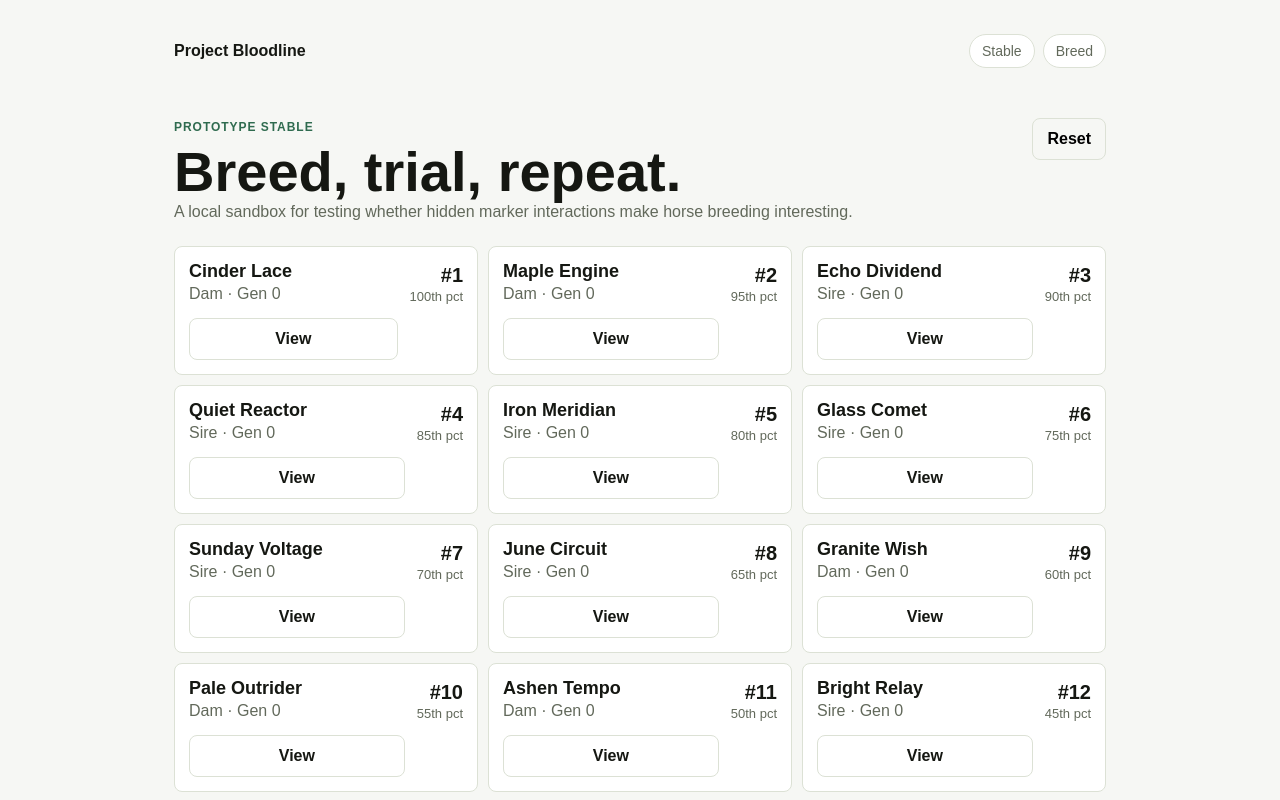
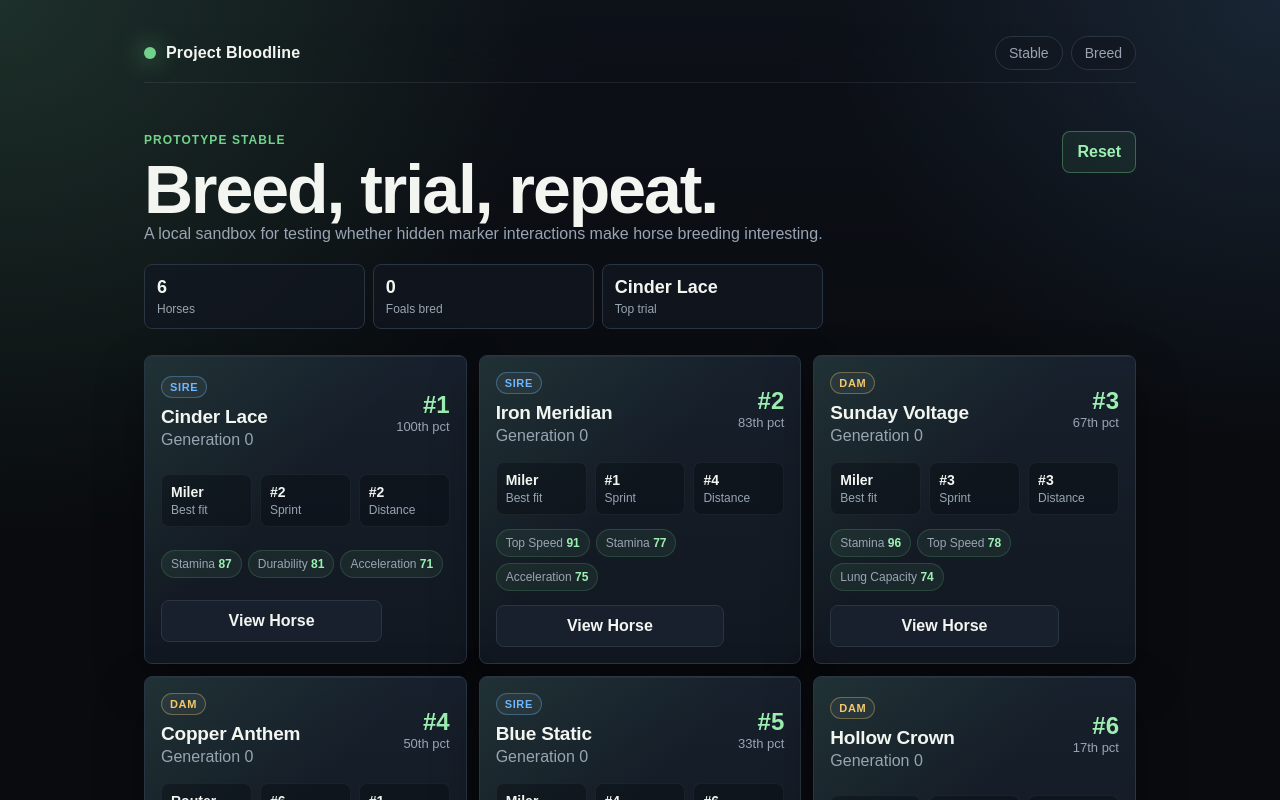
Before and after one commit to Colton12-DDSd/Project_Bloodline, a Next.js app: page / in a window 1280 px wide. Shown: the top 800 px of the page. Built offline with nearby package versions, Linux system fonts and the light colour scheme.

Commit message:
Polish dark UI and reduce starter stable

```diff
--- a/src/app/globals.css
+++ b/src/app/globals.css
@@ -1,17 +1,21 @@
 :root {
-  --background: #f6f7f4;
-  --surface: #ffffff;
-  --surface-strong: #eef1e9;
-  --foreground: #151712;
-  --muted: #62695b;
-  --line: #dce1d5;
-  --accent: #2f6b4f;
-  --accent-strong: #1f4c39;
-  --danger: #9b2c2c;
+  --background: #090b0f;
+  --surface: #121821;
+  --surface-raised: #17202c;
+  --surface-strong: #202b39;
+  --foreground: #f2f5f0;
+  --muted: #99a5b2;
+  --line: #2a3543;
+  --accent: #72d28b;
+  --accent-strong: #9df0b2;
+  --gold: #f3c86a;
+  --blue: #6eb7ff;
+  --danger: #ff8b8b;
+  --shadow: 0 18px 50px rgba(0, 0, 0, 0.3);
 }
 
 html {
-  height: 100%;
+  min-height: 100%;
 }
 
 html,
@@ -23,7 +27,10 @@ body {
 body {
   min-height: 100%;
   color: var(--foreground);
-  background: var(--background);
+  background:
+    radial-gradient(circle at top left, rgba(114, 210, 139, 0.16), transparent 34rem),
+    radial-gradient(circle at top right, rgba(110, 183, 255, 0.12), transparent 28rem),
+    linear-gradient(180deg, #0d1118 0%, var(--background) 42%);
   font-family: Arial, Helvetica, sans-serif;
   -webkit-font-smoothing: antialiased;
   -moz-osx-font-smoothing: grayscale;
@@ -46,22 +53,40 @@ select {
 }
 
 .app-shell {
-  width: min(100%, 980px);
+  width: min(100%, 1040px);
   margin: 0 auto;
   padding: 16px;
 }
 
 .topbar {
+  position: sticky;
+  top: 0;
+  z-index: 5;
   display: flex;
   align-items: center;
   justify-content: space-between;
   gap: 16px;
-  margin-bottom: 22px;
-  padding: 10px 0;
+  margin-bottom: 24px;
+  border-bottom: 1px solid rgba(255, 255, 255, 0.08);
+  padding: 12px 0;
+  backdrop-filter: blur(18px);
 }
 
 .brand {
-  font-weight: 800;
+  display: inline-flex;
+  align-items: center;
+  gap: 10px;
+  font-weight: 900;
+  letter-spacing: 0.01em;
+}
+
+.brand::before {
+  width: 12px;
+  height: 12px;
+  border-radius: 999px;
+  background: var(--accent);
+  box-shadow: 0 0 24px rgba(114, 210, 139, 0.9);
+  content: "";
 }
 
 .topbar nav {
@@ -72,45 +97,52 @@ select {
 .topbar nav a {
   border: 1px solid var(--line);
   border-radius: 999px;
-  padding: 8px 12px;
-  background: var(--surface);
+  padding: 8px 13px;
+  background: rgba(18, 24, 33, 0.72);
   color: var(--muted);
   font-size: 14px;
+}
+
+.topbar nav a:hover {
+  border-color: rgba(114, 210, 139, 0.55);
+  color: var(--foreground);
 }
 
 .page-head {
   display: flex;
   align-items: flex-start;
   justify-content: space-between;
-  gap: 16px;
-  padding: 18px 0 22px;
+  gap: 18px;
+  padding: 24px 0 26px;
 }
 
 .page-head.compact {
-  padding-bottom: 14px;
+  padding-bottom: 16px;
 }
 
 .eyebrow {
   margin-bottom: 8px;
   color: var(--accent);
   font-size: 12px;
-  font-weight: 800;
-  letter-spacing: 0.08em;
+  font-weight: 900;
+  letter-spacing: 0.09em;
   text-transform: uppercase;
 }
 
 h1 {
-  max-width: 720px;
-  font-size: clamp(32px, 8vw, 56px);
-  line-height: 1;
+  max-width: 760px;
+  font-size: clamp(36px, 8vw, 68px);
+  line-height: 0.95;
+  letter-spacing: -0.03em;
 }
 
 h2 {
   font-size: 22px;
+  letter-spacing: -0.01em;
 }
 
 h3 {
-  margin-top: 20px;
+  margin-top: 22px;
   margin-bottom: 10px;
   font-size: 16px;
 }
@@ -118,6 +150,33 @@ h3 {
 p {
   color: var(--muted);
   line-height: 1.5;
+}
+
+.overview-strip {
+  display: grid;
+  grid-template-columns: repeat(3, minmax(0, 1fr));
+  gap: 8px;
+  margin-top: 18px;
+  max-width: 680px;
+}
+
+.overview-strip span {
+  display: grid;
+  gap: 4px;
+  border: 1px solid var(--line);
+  border-radius: 8px;
+  background: rgba(18, 24, 33, 0.74);
+  padding: 12px;
+  color: var(--muted);
+  font-size: 12px;
+}
+
+.overview-strip strong {
+  overflow: hidden;
+  color: var(--foreground);
+  font-size: 18px;
+  text-overflow: ellipsis;
+  white-space: nowrap;
 }
 
 .button {
@@ -129,28 +188,38 @@ p {
   border-radius: 8px;
   padding: 0 14px;
   cursor: pointer;
-  font-weight: 700;
+  font-weight: 800;
+  transition:
+    transform 150ms ease,
+    border-color 150ms ease,
+    background 150ms ease;
+}
+
+.button:hover {
+  transform: translateY(-1px);
 }
 
 .button.primary {
-  background: var(--accent);
-  color: #fff;
+  background: linear-gradient(135deg, #57b972, var(--accent));
+  color: #071008;
+  box-shadow: 0 10px 28px rgba(114, 210, 139, 0.18);
 }
 
 .button.secondary {
   border-color: var(--line);
-  background: var(--surface);
+  background: var(--surface-raised);
 }
 
 .button.ghost {
-  border-color: var(--line);
-  background: transparent;
+  border-color: rgba(114, 210, 139, 0.38);
+  background: rgba(114, 210, 139, 0.08);
+  color: var(--accent-strong);
 }
 
 .horse-list {
   display: grid;
-  grid-template-columns: repeat(auto-fit, minmax(260px, 1fr));
-  gap: 10px;
+  grid-template-columns: repeat(auto-fit, minmax(265px, 1fr));
+  gap: 12px;
 }
 
 .horse-card,
@@ -158,19 +227,59 @@ p {
 .section {
   border: 1px solid var(--line);
   border-radius: 8px;
-  background: var(--surface);
+  background: linear-gradient(180deg, rgba(23, 32, 44, 0.98), rgba(18, 24, 33, 0.98));
+  box-shadow: var(--shadow);
 }
 
 .horse-card {
+  position: relative;
   display: grid;
   grid-template-columns: 1fr auto;
   align-items: center;
-  gap: 12px;
-  padding: 14px;
+  gap: 14px;
+  overflow: hidden;
+  padding: 16px;
+}
+
+.horse-card::before {
+  position: absolute;
+  inset: 0;
+  border-top: 1px solid rgba(255, 255, 255, 0.08);
+  background: linear-gradient(135deg, rgba(114, 210, 139, 0.1), transparent 45%);
+  content: "";
+  pointer-events: none;
+}
+
+.horse-card > * {
+  position: relative;
 }
 
 .horse-card h2 {
-  font-size: 18px;
+  margin-top: 8px;
+  font-size: 19px;
+}
+
+.sex-badge {
+  display: inline-flex;
+  border: 1px solid rgba(255, 255, 255, 0.1);
+  border-radius: 999px;
+  padding: 4px 8px;
+  background: rgba(255, 255, 255, 0.05);
+  color: var(--muted);
+  font-size: 11px;
+  font-weight: 900;
+  letter-spacing: 0.06em;
+  text-transform: uppercase;
+}
+
+.sex-badge.sire {
+  border-color: rgba(110, 183, 255, 0.35);
+  color: var(--blue);
+}
+
+.sex-badge.dam {
+  border-color: rgba(243, 200, 106, 0.35);
+  color: var(--gold);
 }
 
 .rank-line {
@@ -183,12 +292,56 @@ p {
 }
 
 .rank-line strong {
-  color: var(--foreground);
-  font-size: 20px;
+  color: var(--accent-strong);
+  font-size: 24px;
+  line-height: 1;
 }
 
 .horse-card .button {
   grid-column: 1 / -1;
+}
+
+.horse-card-details {
+  grid-column: 1 / -1;
+  display: grid;
+  grid-template-columns: repeat(3, 1fr);
+  gap: 8px;
+}
+
+.horse-card-details span {
+  display: grid;
+  gap: 3px;
+  border: 1px solid rgba(255, 255, 255, 0.05);
+  border-radius: 8px;
+  background: rgba(8, 12, 17, 0.42);
+  padding: 9px;
+  color: var(--muted);
+  font-size: 12px;
+}
+
+.horse-card-details strong {
+  color: var(--foreground);
+  font-size: 14px;
+}
+
+.trait-chips {
+  grid-column: 1 / -1;
+  display: flex;
+  flex-wrap: wrap;
+  gap: 6px;
+}
+
+.trait-chips span {
+  border: 1px solid rgba(114, 210, 139, 0.18);
+  border-radius: 999px;
+  background: rgba(114, 210, 139, 0.08);
+  padding: 6px 9px;
+  color: var(--muted);
+  font-size: 12px;
+}
+
+.trait-chips strong {
+  color: var(--accent-strong);
 }
 
 .section {
@@ -208,19 +361,24 @@ p {
 
 label {
   display: grid;
-  gap: 6px;
+  gap: 7px;
   color: var(--muted);
   font-size: 13px;
-  font-weight: 700;
+  font-weight: 800;
 }
 
 select {
-  min-height: 44px;
+  min-height: 46px;
   border: 1px solid var(--line);
   border-radius: 8px;
-  padding: 0 10px;
-  background: var(--surface);
+  padding: 0 12px;
+  background: #0f151d;
   color: var(--foreground);
+}
+
+select:focus {
+  border-color: var(--accent);
+  outline: none;
 }
 
 .grid-list {
@@ -234,7 +392,7 @@ select {
 
 .trait {
   display: grid;
-  gap: 6px;
+  gap: 7px;
 }
 
 .metric-row {
@@ -243,7 +401,7 @@ select {
   justify-content: space-between;
   gap: 12px;
   border-bottom: 1px solid var(--line);
-  padding-bottom: 6px;
+  padding-bottom: 7px;
 }
 
 .metric-row span {
@@ -254,14 +412,14 @@ select {
   height: 8px;
   overflow: hidden;
   border-radius: 999px;
-  background: var(--surface-strong);
+  background: #0d131a;
 }
 
 .bar span {
   display: block;
   height: 100%;
   border-radius: inherit;
-  background: var(--accent);
+  background: linear-gradient(90deg, var(--accent), var(--blue));
 }
 
 .trial-panel {
@@ -277,16 +435,21 @@ select {
 
 .stat-row div,
 .rank-grid span {
+  border: 1px solid rgba(255, 255, 255, 0.04);
   border-radius: 8px;
-  background: var(--surface-strong);
-  padding: 10px;
+  background: rgba(8, 12, 17, 0.52);
+  padding: 11px;
 }
 
 .stat-row span {
   display: block;
-  margin-bottom: 4px;
+  margin-bottom: 5px;
   color: var(--muted);
   font-size: 12px;
+}
+
+.stat-row strong {
+  color: var(--accent-strong);
 }
 
 .rank-grid {
@@ -321,7 +484,7 @@ select {
   border-bottom: 1px solid var(--line);
   padding-bottom: 8px;
   color: var(--accent-strong);
-  font-weight: 700;
+  font-weight: 800;
 }
 
 .muted {
@@ -330,7 +493,7 @@ select {
 
 .error {
   color: var(--danger);
-  font-weight: 700;
+  font-weight: 800;
 }
 
 @media (min-width: 720px) {
@@ -340,6 +503,11 @@ select {
 
   .horse-card .button {
     grid-column: auto;
+  }
+
+  .horse-card-details,
+  .trait-chips {
+    grid-column: 1 / -1;
   }
 
   .breed-panel {
@@ -372,6 +540,8 @@ select {
     width: 100%;
   }
 
+  .overview-strip,
+  .horse-card-details,
   .stat-row {
     grid-template-columns: 1fr;
   }
--- a/src/app/horses/[id]/page.tsx
+++ b/src/app/horses/[id]/page.tsx
@@ -40,11 +40,11 @@ export default function HorseDetailPage() {
     <AppShell>
       <section className="page-head compact">
         <div>
-          <p className="eyebrow">{horse.sex} · Gen {horse.generation}</p>
+          <p className="eyebrow">{horse.sex} - Gen {horse.generation}</p>
           <h1>{horse.name}</h1>
           <p>
             {sire ? `Sire: ${sire.name}` : "Starter horse"}{" "}
-            {dam ? `· Dam: ${dam.name}` : ""}
+            {dam ? `- Dam: ${dam.name}` : ""}
           </p>
         </div>
         <Link className="button primary" href="/breed">
--- a/src/app/page.tsx
+++ b/src/app/page.tsx
@@ -5,7 +5,9 @@ import { HorseSummaryCard } from "@/components/HorseSummaryCard";
 import { useStable } from "@/lib/useStable";
 
 export default function StablePage() {
-  const { sortedHorses, isReady, resetStable } = useStable();
+  const { horses, sortedHorses, isReady, resetStable } = useStable();
+  const foalCount = horses.filter((horse) => horse.generation > 0).length;
+  const topHorse = sortedHorses[0];
 
   return (
     <AppShell>
@@ -17,6 +19,20 @@ export default function StablePage() {
             A local sandbox for testing whether hidden marker interactions make
             horse breeding interesting.
           </p>
+          <div className="overview-strip" aria-label="Stable overview">
+            <span>
+              <strong>{horses.length}</strong>
+              Horses
+            </span>
+            <span>
+              <strong>{foalCount}</strong>
+              Foals bred
+            </span>
+            <span>
+              <strong>{topHorse?.name ?? "None"}</strong>
+              Top trial
+            </span>
+          </div>
         </div>
         <button className="button ghost" onClick={resetStable} type="button">
           Reset
--- a/src/components/HorseSummaryCard.tsx
+++ b/src/components/HorseSummaryCard.tsx
@@ -1,14 +1,18 @@
 import Link from "next/link";
+import { traitEntries } from "@/lib/format";
 import type { Horse } from "@/types/bloodline";
 
 export function HorseSummaryCard({ horse }: { horse: Horse }) {
+  const topTraits = traitEntries(horse.traits)
+    .sort((a, b) => b[1] - a[1])
+    .slice(0, 3);
+
   return (
     <article className="horse-card">
       <div>
+        <span className={`sex-badge ${horse.sex.toLowerCase()}`}>{horse.sex}</span>
         <h2>{horse.name}</h2>
-        <p>
-          {horse.sex} · Gen {horse.generation}
-        </p>
+        <p>Generation {horse.generation}</p>
       </div>
       <div className="rank-line">
         {horse.trialResults ? (
@@ -20,8 +24,34 @@ export function HorseSummaryCard({ horse }: { horse: Horse }) {
           <span>Untrialed</span>
         )}
       </div>
+
+      {horse.trialResults ? (
+        <div className="horse-card-details">
+          <span>
+            <strong>{horse.trialResults.bestFit}</strong>
+            Best fit
+          </span>
+          <span>
+            <strong>#{horse.trialResults.sprintRank}</strong>
+            Sprint
+          </span>
+          <span>
+            <strong>#{horse.trialResults.distanceRank}</strong>
+            Distance
+          </span>
+        </div>
+      ) : null}
+
+      <div className="trait-chips" aria-label={`${horse.name} top traits`}>
+        {topTraits.map(([label, value]) => (
+          <span key={label}>
+            {label} <strong>{value}</strong>
+          </span>
+        ))}
+      </div>
+
       <Link className="button secondary" href={`/horses/${horse.id}`}>
-        View
+        View Horse
       </Link>
     </article>
   );
--- a/src/lib/seed.ts
+++ b/src/lib/seed.ts
@@ -9,26 +9,12 @@ const starterNames = [
   "Hollow Crown",
   "Sunday Voltage",
   "Copper Anthem",
-  "Glass Comet",
-  "Velvet Signal",
-  "Midnight Ledger",
-  "Pale Outrider",
-  "Red Harbor",
-  "Silver Quarry",
-  "June Circuit",
-  "North Arcade",
-  "Echo Dividend",
-  "Maple Engine",
-  "Quiet Reactor",
-  "Ashen Tempo",
-  "Bright Relay",
-  "Granite Wish",
 ];
 
 export function createSeedHorses(): Horse[] {
   const random = seededRandom(8421);
   const horses = starterNames.map((name, index) => {
-    const sex: Sex = index % 2 === 0 ? "Sire" : "Dam";
+    const sex: Sex = index < 3 ? "Sire" : "Dam";
     const genome = createRandomGenome(random);
     return {
       id: `starter-${index + 1}`,
--- a/src/lib/useStable.ts
+++ b/src/lib/useStable.ts
@@ -5,7 +5,7 @@ import type { Horse, StableState } from "@/types/bloodline";
 import { breedHorses } from "./breeding";
 import { createSeedHorses } from "./seed";
 
-const STORAGE_KEY = "project-bloodline-stable-v1";
+const STORAGE_KEY = "project-bloodline-stable-v2";
 
 export function useStable() {
   const [state, setState] = useState<StableState>({ horses: [] });
```
Also changed, not shown: src/app/breed/page.tsx (+7 -4 lines), 1 other file (tests, documents, lock files or other folders).
